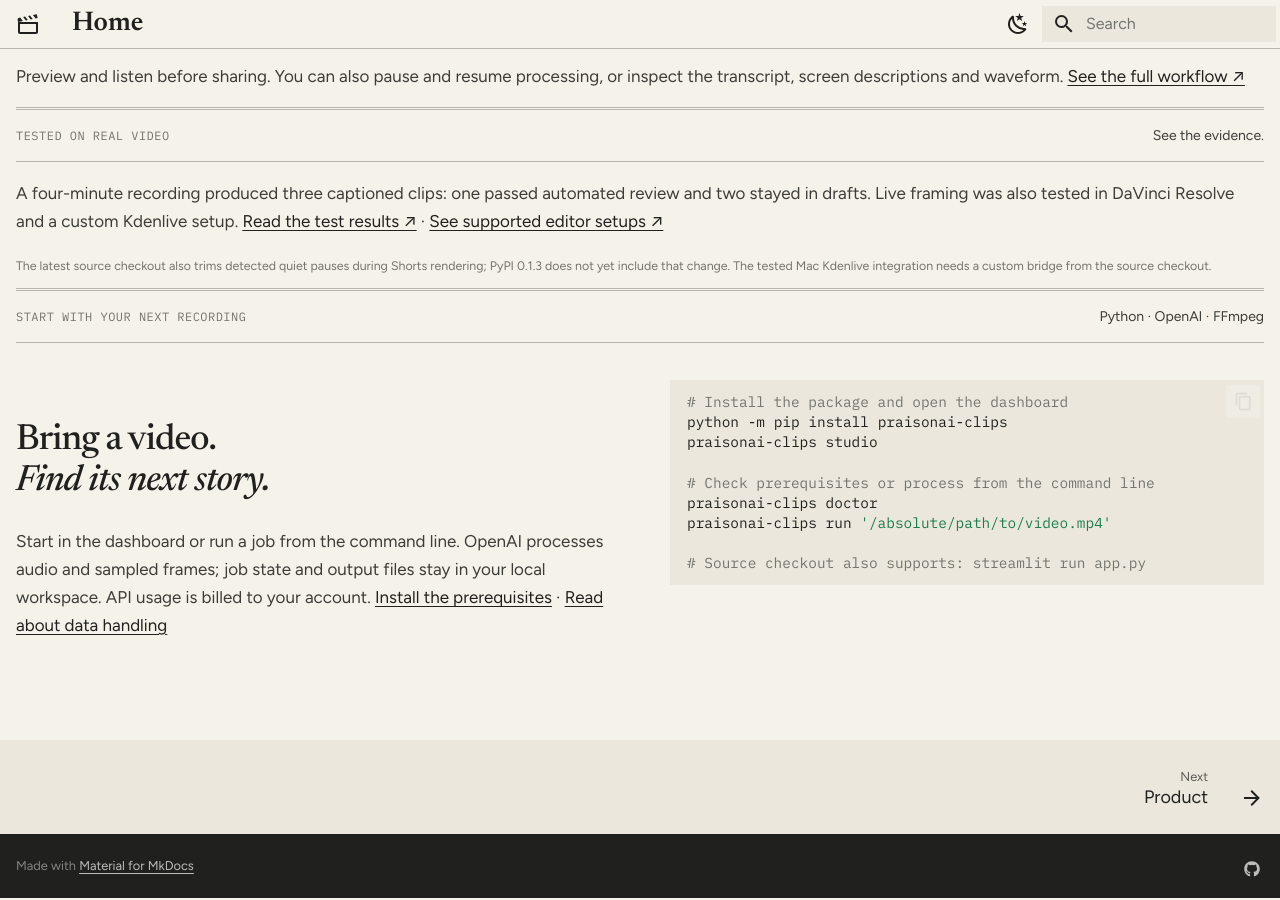
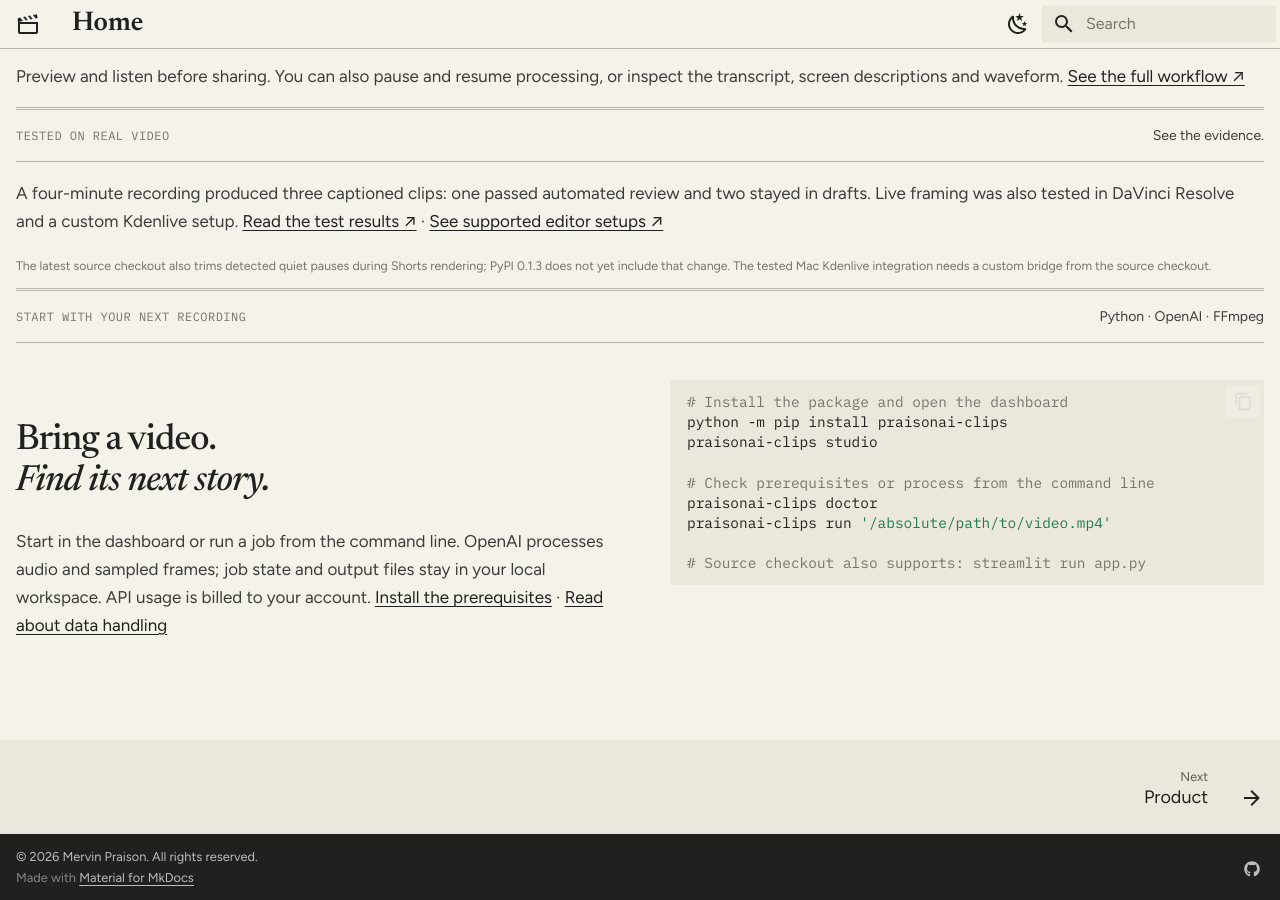
Before and after one commit to MervinPraison/praisonai-clips, an MkDocs documentation site: the page built from docs/index.md, in a window 1280 px wide and 900 px high, scrolled down 5824 px. Built offline with MkDocs 1.6.1 and Material for MkDocs 9.7.7, drawn with Linux system fonts in a browser that asks for light colours.

Commit message:
Add Mervin Praison copyright to site footer

```diff
--- a/mkdocs.yml
+++ b/mkdocs.yml
@@ -1,6 +1,7 @@
 site_name: PraisonAI Clips
 site_description: Create reviewed vertical clips from long videos.
 site_url: https://clips.praison.ai/
+copyright: '© 2026 Mervin Praison. All rights reserved.'
 strict: true
 hooks:
   - docs/hooks.py
```
